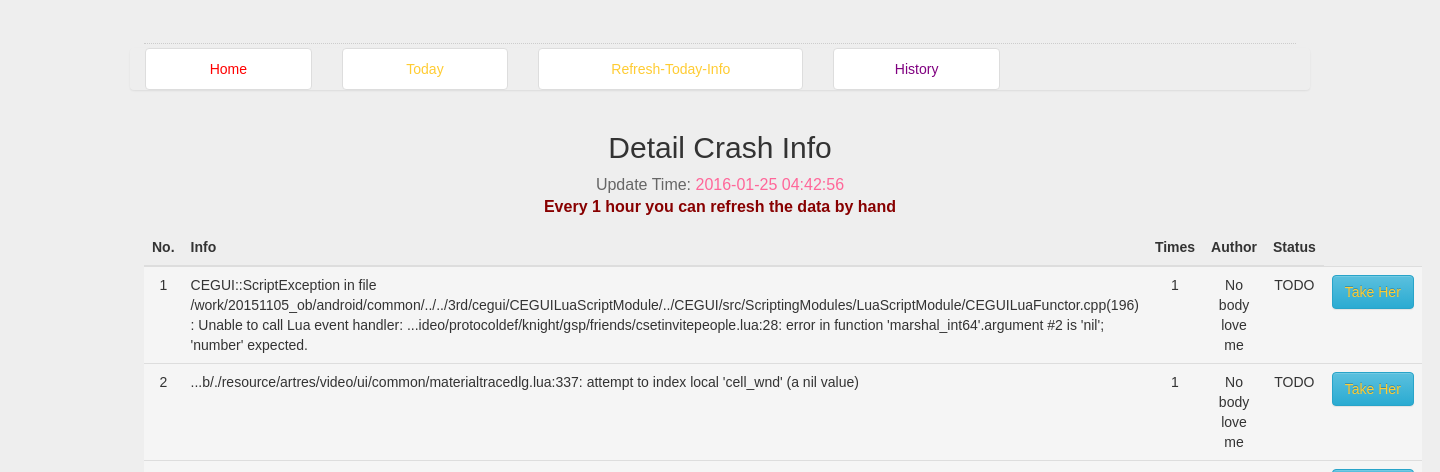
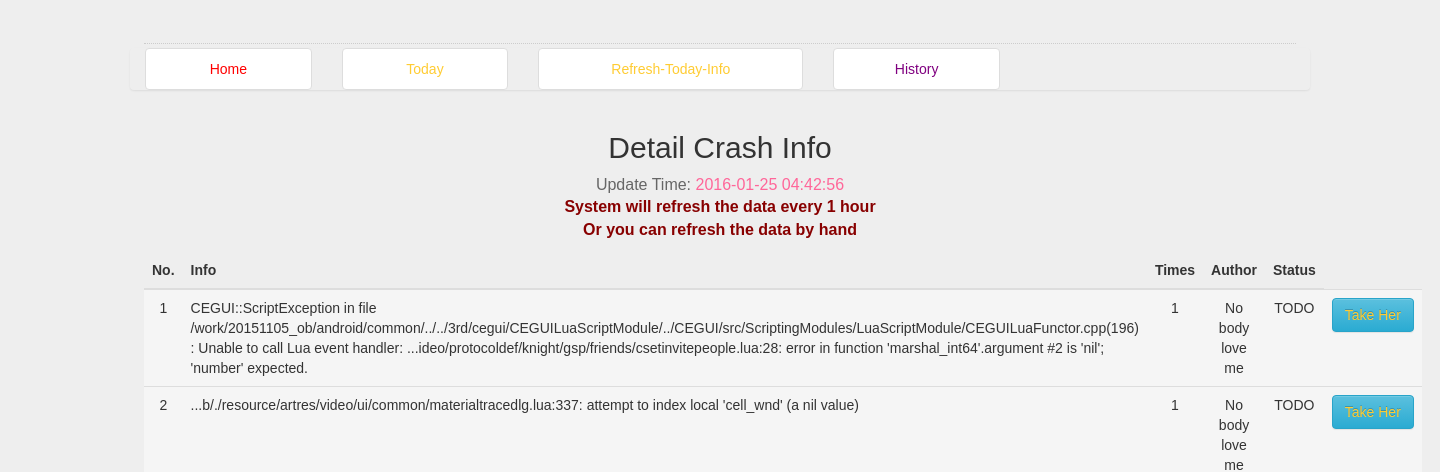
Before and after one commit to knewbie/crashshow, a Flask app: page /show_today in a window 1440 px wide. Shown: the part 137-609 px from the top of the page. Run offline with Flask 2, Linux system fonts and the light colour scheme; data comes from the database, SQL or seed files in the repository; some libraries are stand-ins or nearby versions.

```diff
--- a/app/templates/main.html
+++ b/app/templates/main.html
@@ -34,7 +34,8 @@
     {% if data %}
     <h2> Detail Crash Info </h2>
     <div class="update-time">Update Time: <span>{{time}}</span>
-        <p><strong> Every 1 hour you can refresh the data by hand </strong><p>
+        <p><strong> System will refresh the data every 1 hour</strong> <br/>
+           <strong>Or you can refresh the data by hand </strong><p>
     </div>
         <table class='table table-hover'>
             <thead>
```
